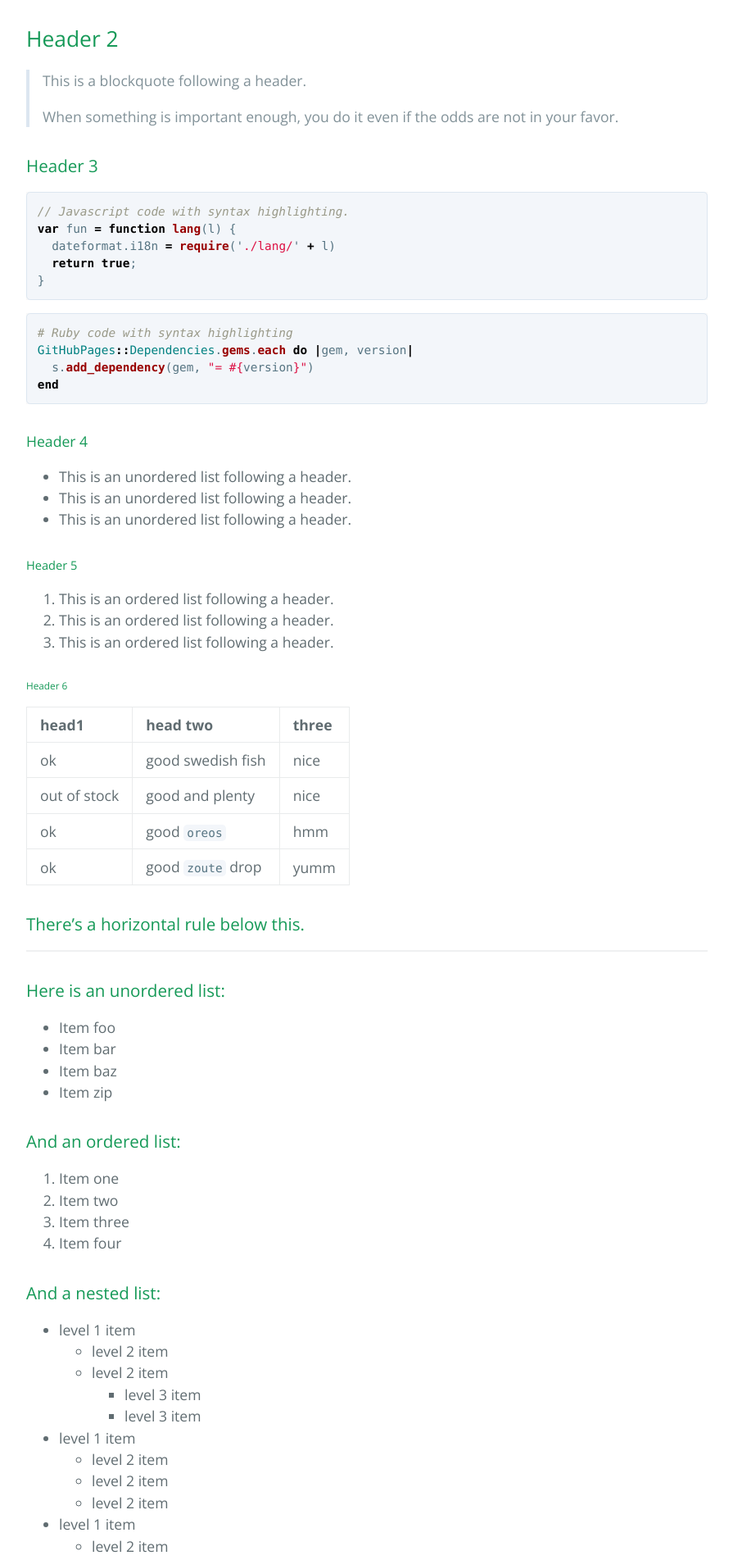
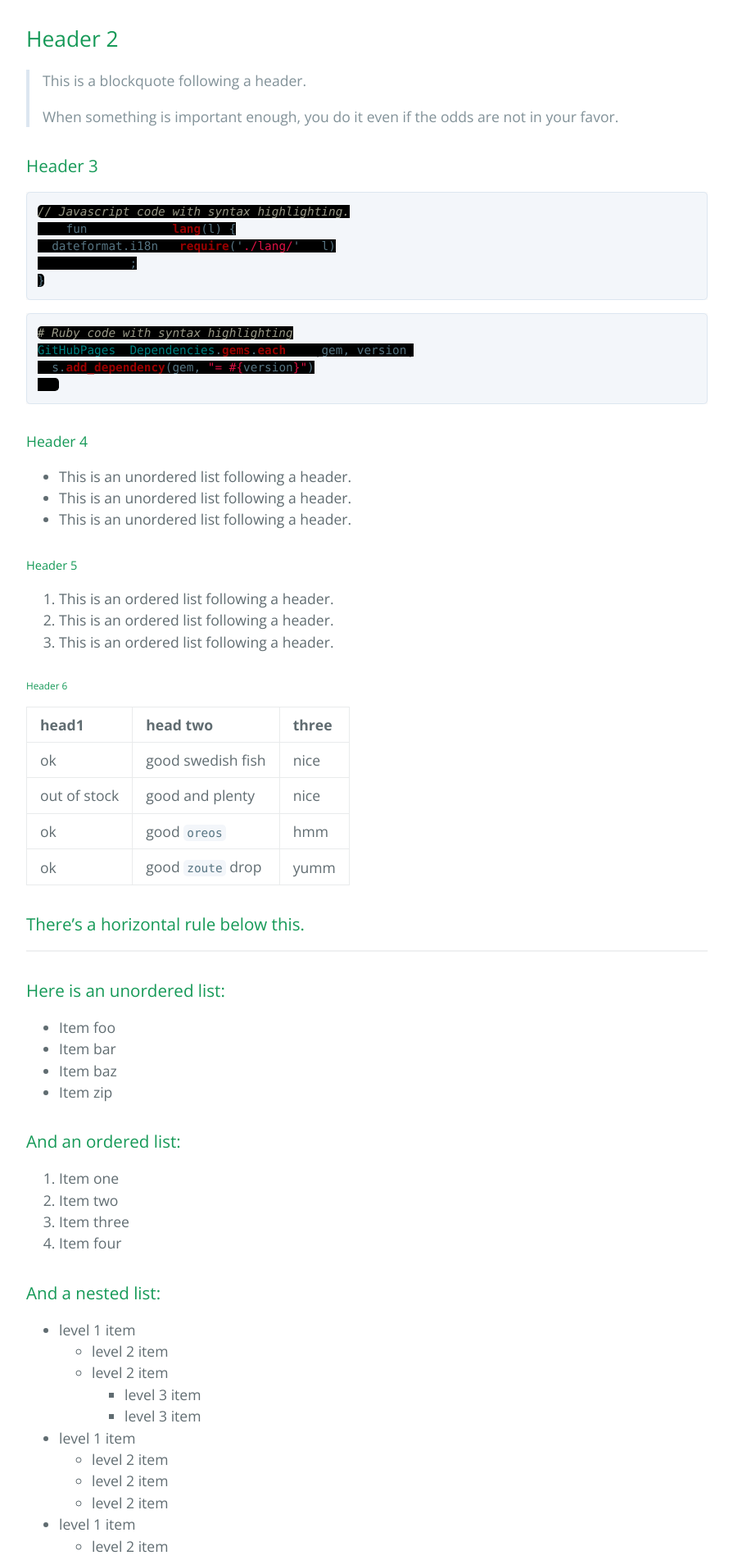
Before and after one commit to joey101/website, a Jekyll site: the page built from index.md, in a window 1280 px wide. Shown: the part 1174-3077 px from the top of the page at 82% size, without its empty margins (192-1087 px from the left). Built offline with Jekyll 4.4.1, drawn with Linux system fonts in a browser that asks for light colours; our own code applies the rules of GitHub Pages for plain Markdown files.

Commit message:
Update jekyll-theme-cayman.scss

```diff
--- a/_sass/jekyll-theme-cayman.scss
+++ b/_sass/jekyll-theme-cayman.scss
@@ -277,7 +277,7 @@ a {
     overflow: initial;
     line-height: inherit;
     word-wrap: normal;
-    background-color: transparent;
+    background-color: black;
     border: 0;
 
     &:before,
```
